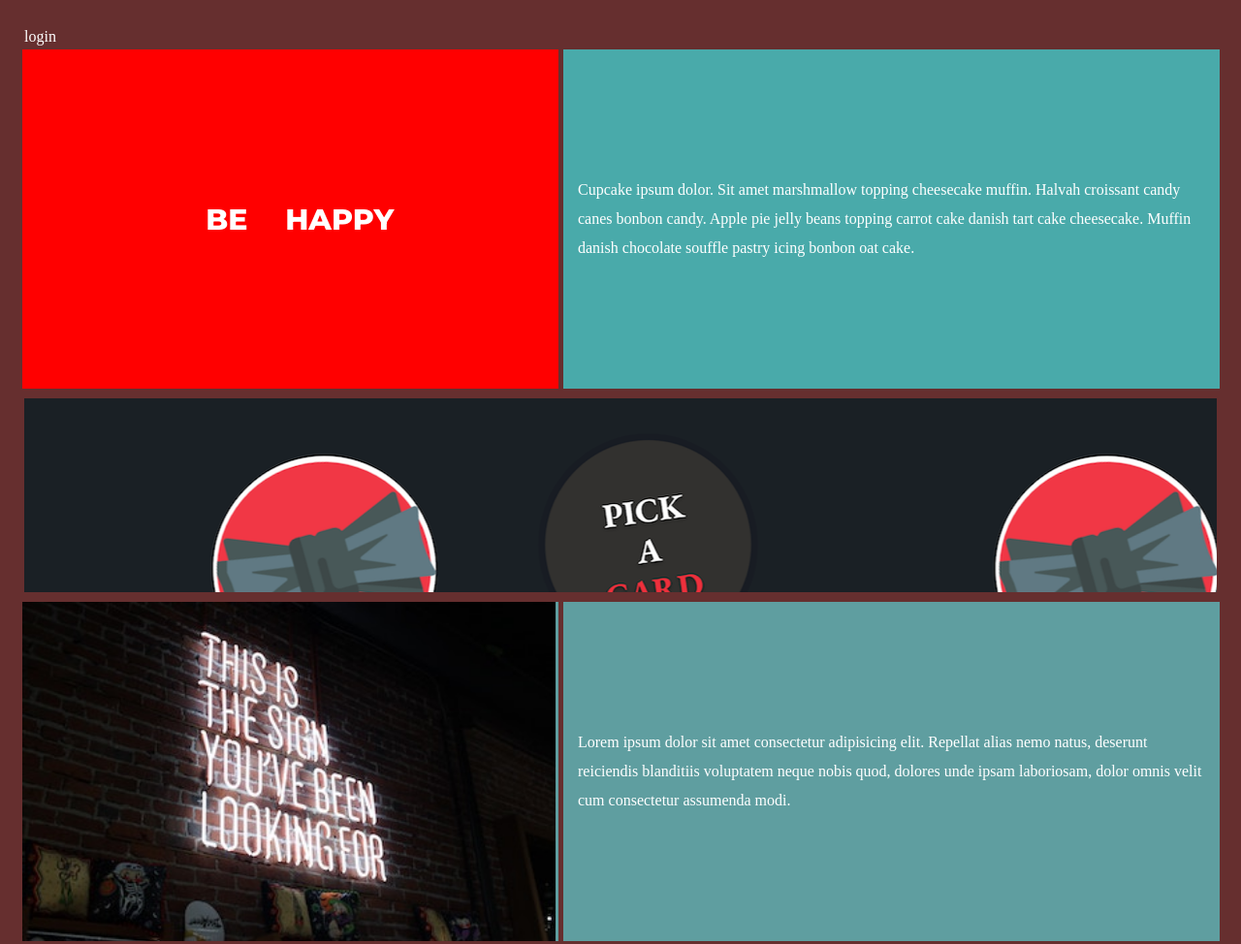
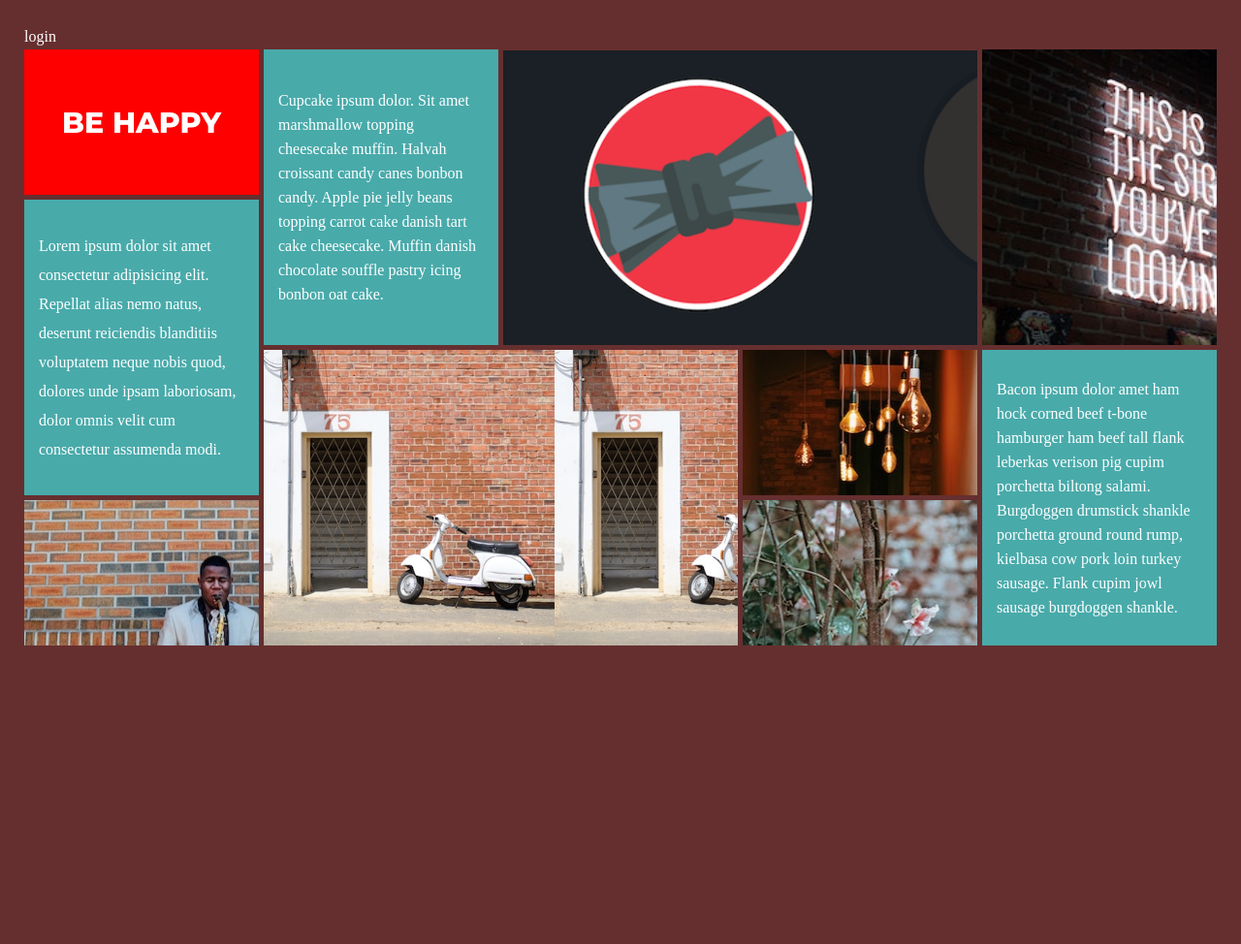
Before and after one commit to YoonSL/Homework03-3, a plain HTML site: page index.html in a window 1280 px wide. Shown: the top 974 px of the page at 97% size. After the commit the page ends 800 px from the top, so only its background shows below. Drawn offline with Linux system fonts and the light colour scheme.

Commit message:
Homework03-3 finished

```diff
--- a/index.html
+++ b/index.html
@@ -18,25 +18,30 @@
 
   <main>
     <div class="grid">
-      <div class="box one">
-        <div class="box subbox texthappy">
+      <div class="box texthappy">
         <p>BE HAPPY</p>
       </div>
-        <div class="box subbox textCupcake">
+      <div class="box textCupcake">
         <p>Cupcake ipsum dolor. Sit amet marshmallow topping cheesecake muffin. Halvah croissant candy canes bonbon candy.
-            Apple pie jelly beans topping carrot cake danish tart cake cheesecake. Muffin danish chocolate souffle pastry
-            icing bonbon oat cake.</p>
+          Apple pie jelly beans topping carrot cake danish tart cake cheesecake. Muffin danish chocolate souffle pastry icing
+          bonbon oat cake.</p>
       </div>
-      </div>
-      <div class="box two"></div>
-      <div class="box three">
-        <div class="box subbox imgSign"></div>
-        <div class="box subbox textLorem">
+      <div class="box imgtie"></div>
+      <div class="box imgSign"></div>
+      <div class="box textLorem">
         <p>Lorem ipsum dolor sit amet consectetur adipisicing elit. Repellat alias nemo natus, deserunt reiciendis blanditiis
           voluptatem neque nobis quod, dolores unde ipsam laboriosam, dolor omnis velit cum consectetur assumenda modi.</p>
       </div>
+      <div class="box imgMoped"></div>
+
+      <div class="box imgsax"></div>
+      <div class="box imglight"></div>
+      <div class="box imgflower"></div>
+      <div class="box wordbacon">
+        <p>Bacon ipsum dolor amet ham hock corned beef t-bone hamburger ham beef tall flank leberkas verison pig cupim porchetta
+          biltong salami. Burgdoggen drumstick shankle porchetta ground round rump, kielbasa cow pork loin turkey sausage.
+          Flank cupim jowl sausage burgdoggen shankle.</p>
       </div>
-      <div class="box four"></div>
     </div>
   </main>
 </body>
--- a/style.css
+++ b/style.css
@@ -12,7 +12,7 @@ header{
 .grid{
     display:grid;
     height:100%;
-    grid-template-columns: 1fr;
+    grid-template-columns: 45% 55%;
     grid-template-rows: 350px 200px  350px 125px;
     grid-gap: 10px;
     color: white;
@@ -21,44 +21,35 @@ header{
 }
 .box{
     display:grid;
-    height: 100%;
-    align-items:center;
-    justify-content:center;
-    grid-row: span 1;
-    grid-column: span 1;
-}
-.one,.three{
-    display:grid;
-    height:100%;
-    grid-gap:5px;
-    grid-template-columns: 45% 55%;
-    grid-template-rows: 1fr;
-}
-.subbox{
-    background-color:cadetblue;
+    justify-content: center;
+    align-items: center;
 }
 .texthappy{
+
+    background-color: red;
+}
+.texthappy p{
     font-size: 30px;
     word-spacing: 30px;
     line-height:55px;
     font-family: 'Montserrat', sans-serif;
-    background-color: red;
-}
-.texthappy p{
     margin-left:20px;
     font-weight: bold;
 }
 
-.textCupcake{
+.textCupcake, .textLorem,.wordbacon{
     background-color:rgb(73, 170, 170);
 }
 .textCupcake p{
+    text-align:center left;
     margin-left:15px;
     margin-right:15px;
-    line-height:30px;
+    line-height:25px;
     font-weight: 40px;
 }
-.two{
+.imgtie{
+    display:grid;
+    grid-column: span 2;
     background-image: url(images/tie.png);
     background-position: 15% -30%;
 }
@@ -74,9 +65,116 @@ header{
     line-height:30px;
     font-weight: 40px;
 }
-.four{
+.imgMoped{
+    display:grid;
+    grid-column: span 2;
     background-image: url(images/moped.jpg);
     background-repeat: no-repeat;
     background-size: 550px;
     background-position: 0% 59%;
 }
+.imgsax, .imglight,.imgflower,.wordbacon{
+    display:none;
+}
+
+@media only screen and (min-width:600px){
+    .grid{
+        display:grid;
+        grid-template-columns:repeat(5,1fr);
+        grid-template-rows:repeat(4,150px);
+        grid-gap: 5px;
+        color: white;
+        margin-left: 25px;
+        margin-right: 25px;
+    }
+
+    .box{
+        display:grid;
+        justify-content: center;
+        align-items: center;
+    }
+    .texthappy{
+        background-color: red;
+        grid-row: span 1;
+        grid-column: span 1;
+    }
+    .imgtie{
+        display:grid;
+        grid-column: span 2;
+        grid-row: span 2;
+        background-size: 825px;
+        background-image: url(images/tie.png);
+        background-repeat: no-repeat;
+
+    }
+    .imgSign{
+        background-repeat: no-repeat;
+        background-size: 550px;
+        background-image:url(images/sign.jpg);
+        background-position: 18% 0%;
+        grid-row: span 2;
+        grid-column: span 1;
+    }
+    .textLorem p{
+        margin-left:15px;
+        margin-right:15px;
+        line-height:30px;
+        font-weight: 40px;
+    }
+    .imgMoped{
+        display:grid;
+        grid-row: span 2;
+        grid-column: span 2;
+        background-image: url(images/moped.jpg);
+        background-repeat:repeat;
+        background-size: contain;
+        background-size: 300px;
+        background-position: 0% 100%;
+    }
+    .imgsax{
+        display:grid;
+        grid-row: 4 / span 1;
+        grid-column: 1 / span 1;
+        background-image: url(images/sax.jpg);
+        background-repeat: no-repeat;
+        background-size: 400px;
+        background-position: 5% 59%;
+    }
+    .imglight{
+        display:grid;
+        grid-row: 3 / span 1;
+        grid-column: 4 / span 1;
+        background-image: url(images/light.jpg);
+        background-repeat: no-repeat;
+        background-size: auto;
+        background-position: 30% 59%;
+    }
+    .imgflower{
+        display:grid;
+        grid-row: 4 / span 1;
+        grid-column: 4 / span 1;
+        background-image: url(images/flower.jpg);
+        background-repeat: no-repeat;
+        background-size: auto;
+        background-position: 10% 59%;
+    }
+    .textCupcake,.textLorem,.wordbacon{
+        grid-row: span 2;
+        grid-column: span 1;
+    }
+    .wordbacon p{
+        text-align:center left;
+        margin-left:15px;
+        margin-right:15px;
+        line-height:25px;
+        font-weight: 40px;
+    }
+    .texthappy p{
+        font-size: 30px;
+        word-spacing: 0px;
+        line-height:55px;
+        font-family: 'Montserrat', sans-serif;
+        margin-left:0px;
+        font-weight: bold;
+    }
+}
```
Lines whose indentation alone changed are shown as unchanged.
